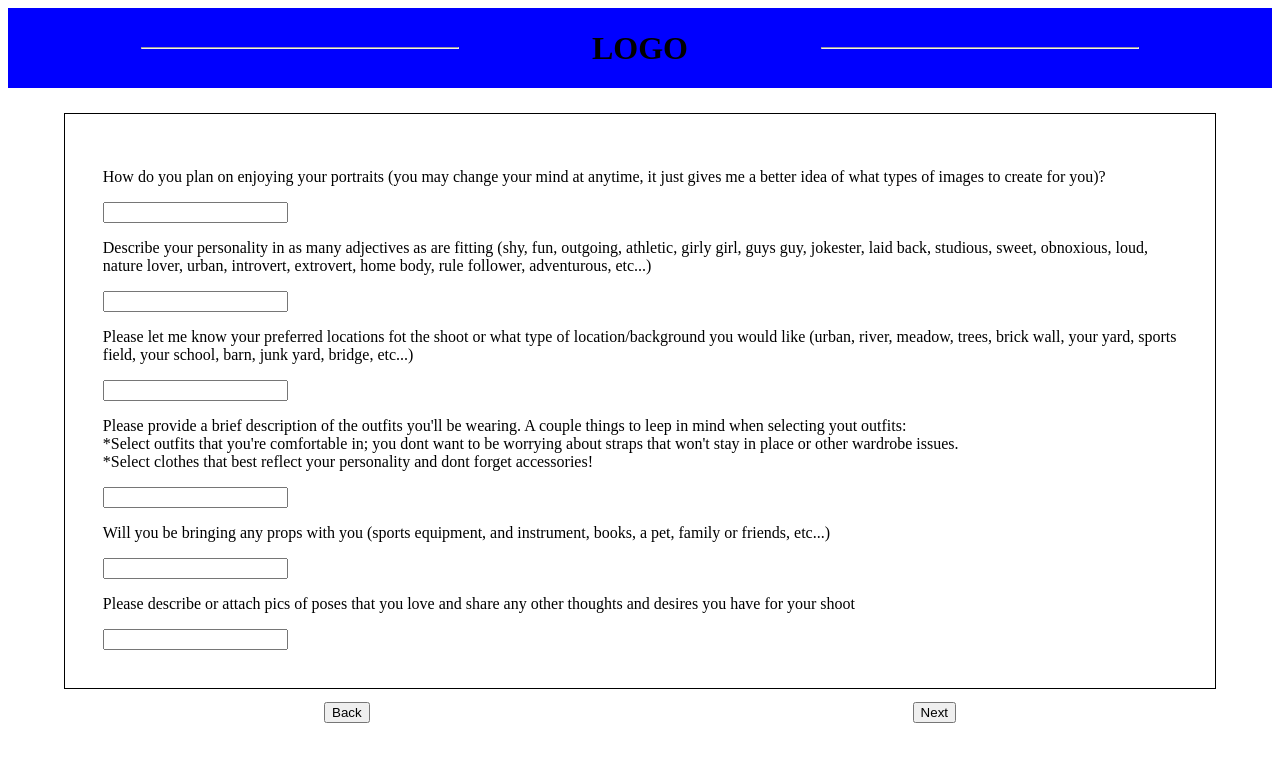
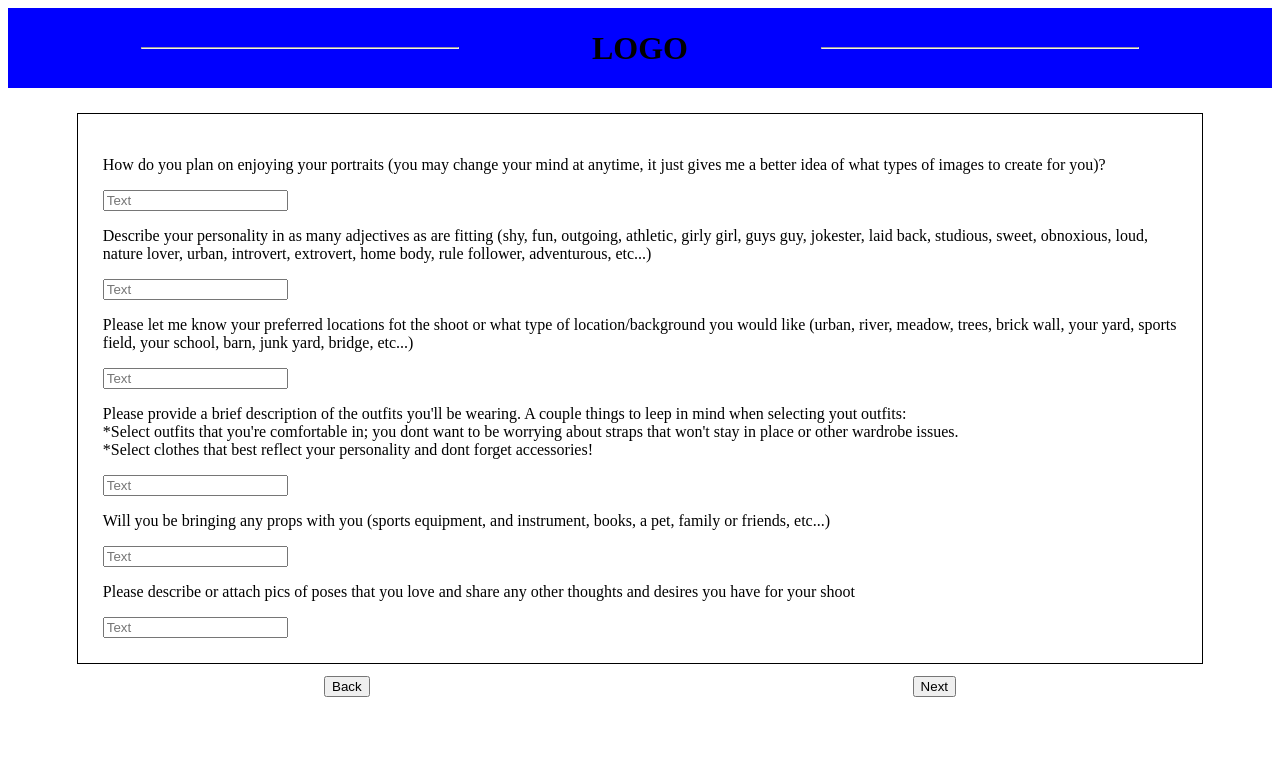
Before and after one commit to ryguybenson/capstone-appointment-app, a React app: page / in a window 1280 px wide. Shown: the top 762 px of the page. Built offline with nearby package versions, Linux system fonts and the light colour scheme.

Commit message:
create sign in component

```diff
--- a/src/components/Form.jsx
+++ b/src/components/Form.jsx
@@ -6,22 +6,22 @@ function Form(){
     width: '85%',
     margin: 'auto',
     border: '1px solid black',
-    padding: '3%',
+    padding: '2%',
     marginTop: '2%'
   }
   return (
     <form style={form}>
       <div>
         <p>How do you plan on enjoying your portraits (you may change your mind at anytime, it just gives me a better idea of what types of images to create for you)?</p>
-        <input placeolder='Text'/>
+        <input placeholder='Text'/>
       </div>
       <div>
         <p>Describe your personality in as many adjectives as are fitting (shy, fun, outgoing, athletic, girly girl, guys guy, jokester, laid back, studious, sweet, obnoxious, loud, nature lover, urban, introvert, extrovert, home body, rule follower, adventurous, etc...)</p>
-        <input placeolder='Text'/>
+        <input placeholder='Text'/>
       </div>
       <div>
         <p>Please let me know your preferred locations fot the shoot or what type of location/background you would like (urban, river, meadow, trees, brick wall, your yard, sports field, your school, barn, junk yard, bridge, etc...)</p>
-        <input placeolder='Text'/>
+        <input placeholder='Text'/>
       </div>
       <div>
         <p>Please provide a brief description of the outfits you'll be wearing. A couple things to leep in mind when selecting yout outfits:
@@ -30,15 +30,15 @@ function Form(){
           <br/>
           *Select clothes that best reflect your personality and dont forget accessories!
           </p>
-        <input placeolder='Text'/>
+        <input placeholder='Text'/>
       </div>
       <div>
         <p>Will you be bringing any props with you (sports equipment, and instrument, books, a pet, family or friends, etc...)</p>
-        <input placeolder='Text'/>
+        <input placeholder='Text'/>
       </div>
       <div>
         <p>Please describe or attach pics of poses that you love and share any other thoughts and desires you have for your shoot</p>
-        <input placeolder='Text'/>
+        <input placeholder='Text'/>
       </div>
     </form>
   );
```
Also changed, not shown: src/components/SignIn.jsx (added, +27 -0 lines).
